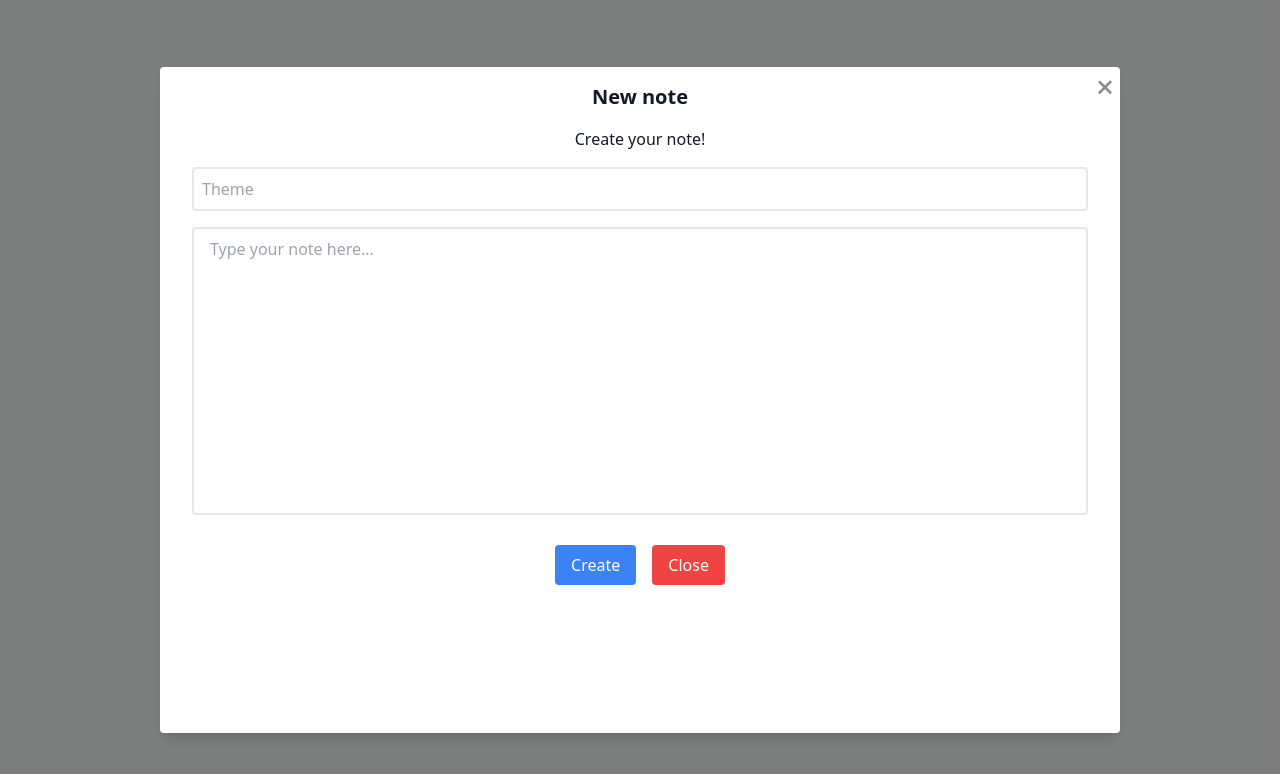
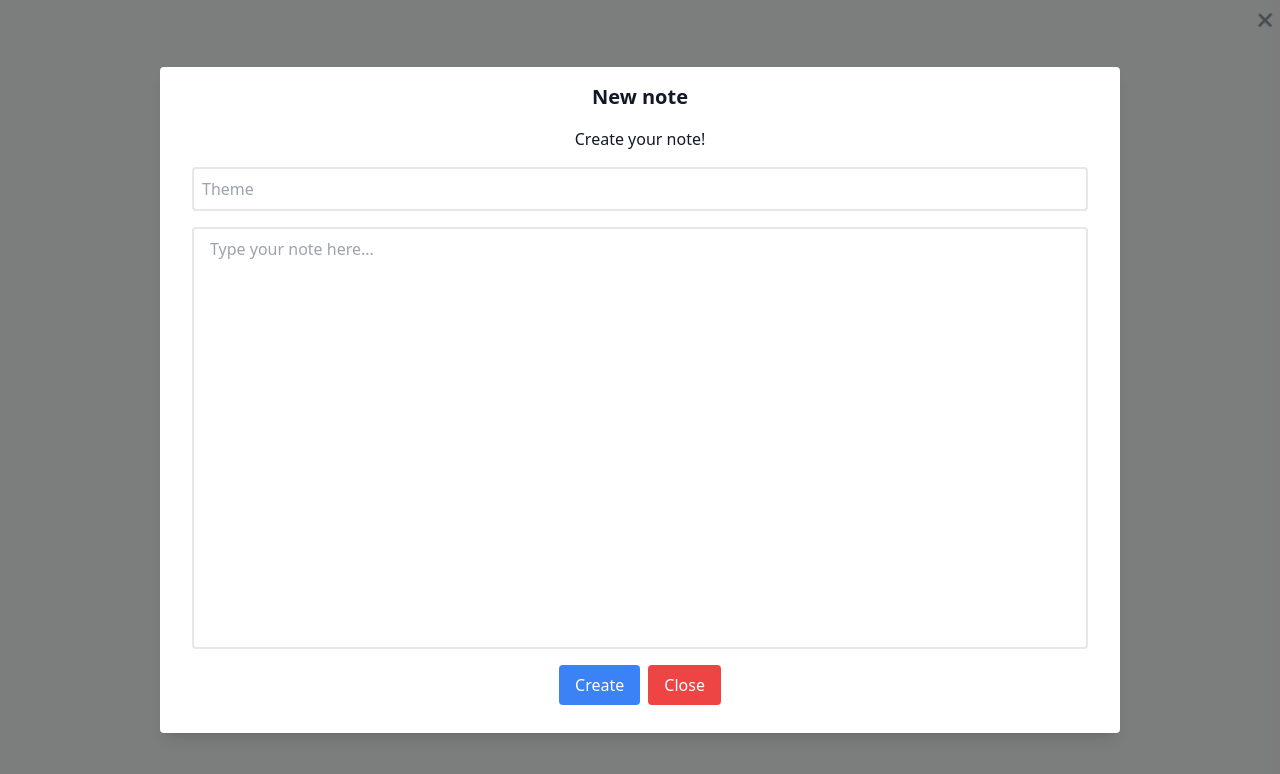
Before and after one commit to RodionJS/note-by-note, a React (Vite) app: page / in a window 1280 px wide. Both pictures are taken after a click on the button "Create your first note". Shown: the top 774 px of the page. Built offline with nearby package versions, Linux system fonts and the light colour scheme.

Commit message:
Big screen fixes

```diff
--- a/src/Components/CreateWidget.jsx
+++ b/src/Components/CreateWidget.jsx
@@ -29,7 +29,7 @@ const CreateWidget = ({ notes, setNotes, setIsModalOpen }) => {
 
   return (
     <div className="fixed inset-0 flex items-center justify-center bg-black bg-opacity-50">
-      <div className="bg-white px-8 py-12 sm:py-4 rounded shadow-lg min-h-5/6 max-h-[90vh] w-screen sm:h-5/6 sm:w-5/6 md:w-4/5 xl:w-3/4 2xl:w-2/3 relative">
+      <div className="bg-white px-8 py-12 sm:py-4 rounded shadow-lg h-screen w-screen sm:h-5/6 sm:w-5/6 md:w-4/5 xl:w-3/4 2xl:w-2/3 flex flex-col">
         <button
           className="rotate-45 absolute top-7 sm:top-0 right-1 text-4xl font-light duration-300 sm:opacity-50 hover:opacity-100"
           onClick={() => setIsModalOpen(false)}
@@ -38,7 +38,7 @@ const CreateWidget = ({ notes, setNotes, setIsModalOpen }) => {
         </button>
         <h3 className="text-xl font-semibold mb-4">New note</h3>
         <p className="mb-4">Create your note!</p>
-        <form>
+        <form className="flex flex-1 flex-col">
           <input
             value={input.theme}
             maxLength={18}
@@ -50,25 +50,27 @@ const CreateWidget = ({ notes, setNotes, setIsModalOpen }) => {
           <textarea
             value={input.content}
             maxLength={1000}
-            className="w-full h-80 sm:h-72 resize-none py-2 px-4 mb-4 border-2 rounded transition-colors duration-200 focus:border-gray-500 focus:outline-none"
+            className="w-full flex-1 resize-none py-2 px-4 mb-4 border-2 rounded transition-colors duration-200 focus:border-gray-500 focus:outline-none"
             placeholder="Type your note here..."
             onChange={(e) => setInput({ ...input, content: e.target.value })}
           ></textarea>
         </form>
+        <div className="flex justify-center gap-2 mb-3">
           <button
-          className="m-2 px-4 py-2 relative -bottom-10 sm:bottom-0 text-white rounded duration-300 bg-blue-500 hover:bg-blue-600 active:scale-95"
+            className="px-4 py-2 text-white rounded duration-300 bg-blue-500 hover:bg-blue-600 active:scale-95"
             onClick={handelCreateNote}
           >
             Create
           </button>
           <button
-          className="m-2 px-4 py-2 relative -bottom-10 sm:bottom-0 text-white rounded duration-300 bg-red-500 hover:bg-red-600 active:scale-90"
+            className="px-4 py-2 text-white rounded duration-300 bg-red-500 hover:bg-red-600 active:scale-90"
             onClick={() => setIsModalOpen(false)}
           >
             Close
           </button>
         </div>
       </div>
+    </div>
   );
 };
 
--- a/src/Components/ViewWidget.jsx
+++ b/src/Components/ViewWidget.jsx
@@ -3,28 +3,34 @@ import React from "react";
 const ViewWidget = ({ theme, content, setViewVisible }) => {
   return (
     <div className="fixed inset-0 flex items-center justify-center bg-black bg-opacity-50 z-50">
-      <div className="bg-white px-8 py-12 sm:py-4 rounded shadow-lg h-screen w-screen sm:h-fit sm:w-5/6 md:w-4/5 xl:w-3/4 2xl:w-2/3 relative">
+      <div className="bg-white px-8 py-12 sm:py-4 rounded shadow-lg h-screen w-screen sm:h-fit sm:w-5/6 md:w-4/5 xl:w-3/4 2xl:w-2/3 flex flex-col">
         <button
           className="rotate-45 absolute top-7 sm:top-0 right-1 text-4xl font-light duration-300 sm:opacity-0 hover:opacity-100"
           onClick={() => setViewVisible(false)}
         >
           +
         </button>
+
         <h1 className="w-full p-2 mb-4 text-2xl">{theme}</h1>
+
+        <div className="flex-1 flex flex-col">
           <textarea
             value={content}
             readOnly
-          className="w-full h-96 sm:h-72 resize-none py-2 px-4 mb-4 border-2 rounded transition-colors duration-200 focus:border-gray-500 focus:outline-none"
+            className="w-full flex-1 min-h-56 resize-none py-2 px-4 mb-4 border-2 rounded transition-colors duration-200 focus:border-gray-500 focus:outline-none"
           ></textarea>
+        </div>
 
+        <div className="flex justify-center mb-3">
           <button
-          className="m-2 px-4 py-2 relative -bottom-10 sm:bottom-0 text-white rounded duration-300 bg-red-500 hover:bg-red-600 active:scale-90"
+            className="px-4 py-2 text-white rounded duration-300 bg-red-500 hover:bg-red-600 active:scale-90"
             onClick={() => setViewVisible(false)}
           >
             Close
           </button>
         </div>
       </div>
+    </div>
   );
 };
 
```
Lines whose indentation alone changed are shown as unchanged.
